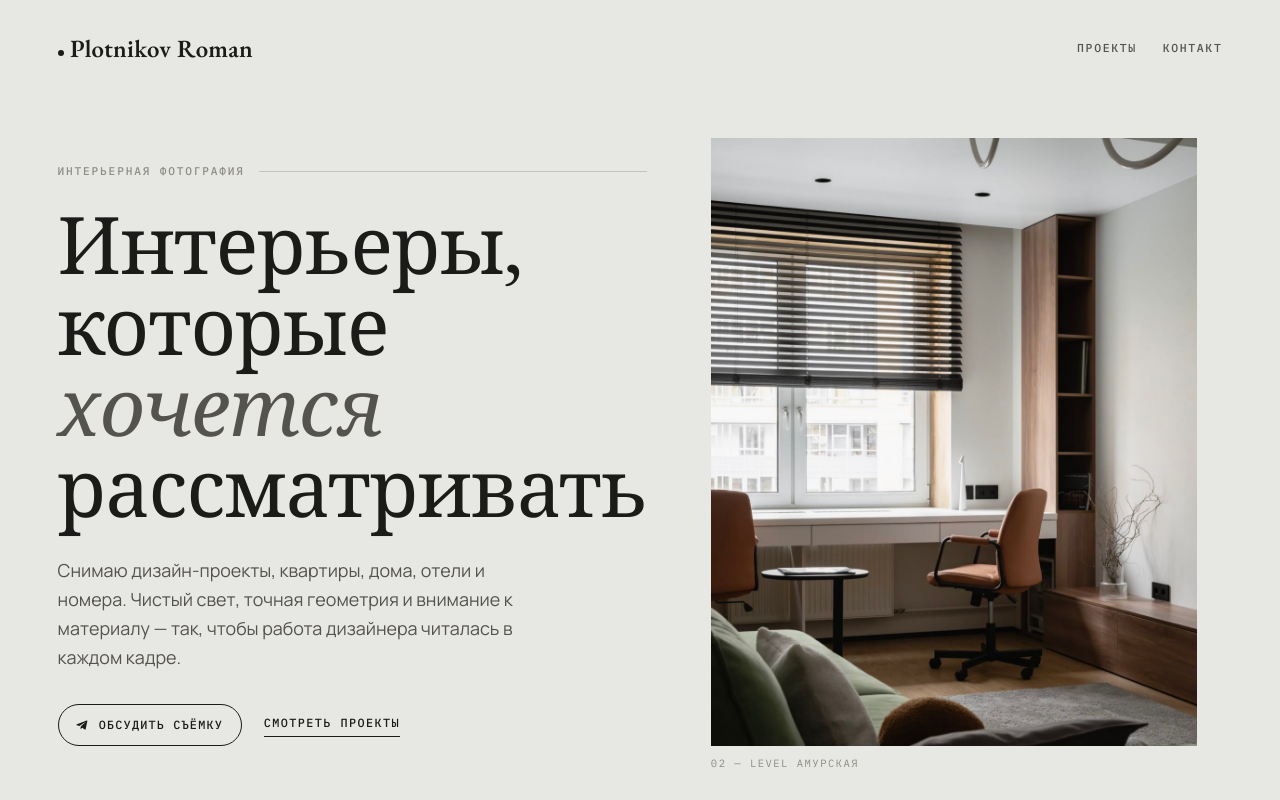
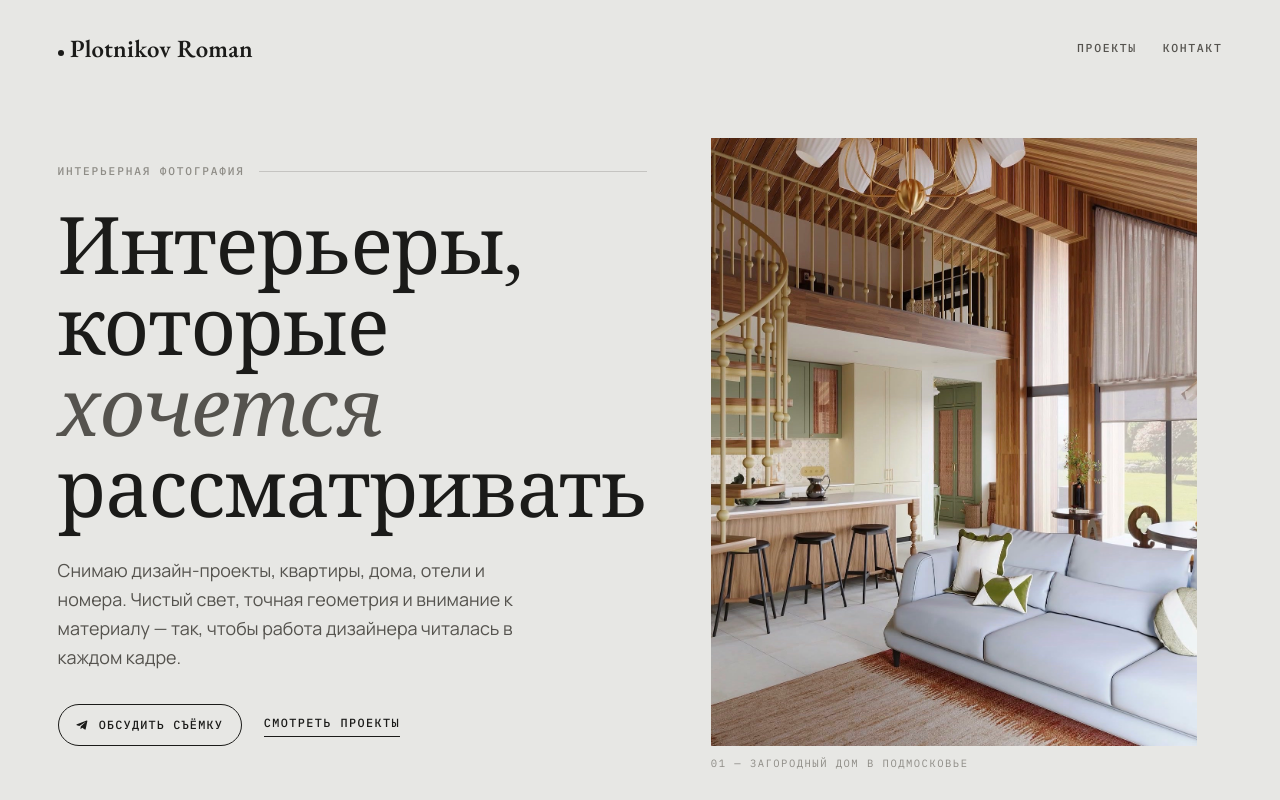
Before and after one commit to rpregul/zavod, a plain HTML site: page home/index.html in a window 1280 px wide. Shown: the top 800 px of the page. Drawn offline with nearby package versions, Linux system fonts and the light colour scheme.

Commit message:
/home: hero image → first photo of Загородный дом
Co-Authored-By: Claude Opus 4.8 <noreply@anthropic.com>

```diff
--- a/home/index.html
+++ b/home/index.html
@@ -163,8 +163,8 @@ body.in-album #view{display:block}
         </div>
       </div>
       <figure class="hero__fig" data-load="3" style="margin:0">
-        <img src="img/foto-01.jpg" alt="Интерьер — кабинет-ниша у окна">
-        <figcaption class="hero__cap">02 — Level Амурская</figcaption>
+        <img src="img/p3-01.jpg" alt="Интерьер загородного дома в Подмосковье">
+        <figcaption class="hero__cap">01 — Загородный дом в Подмосковье</figcaption>
       </figure>
     </section>
   </div>
```
